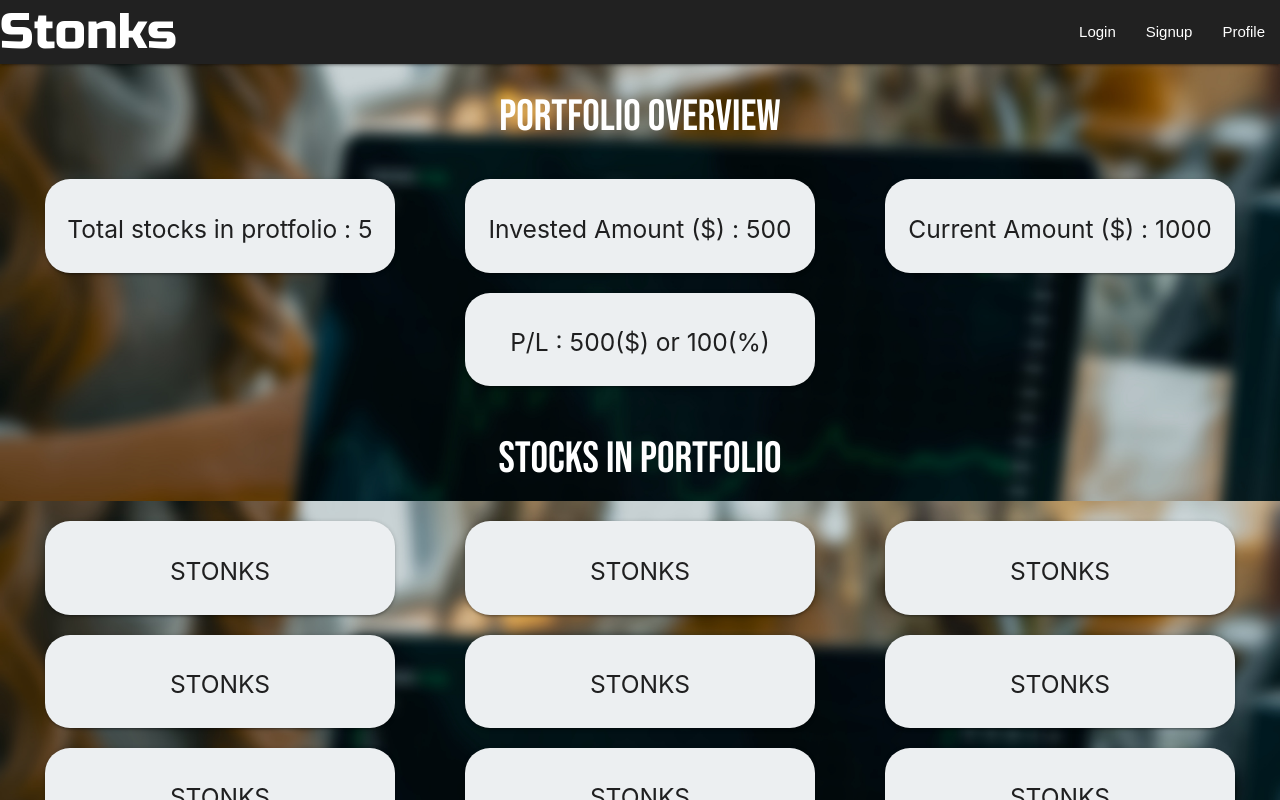
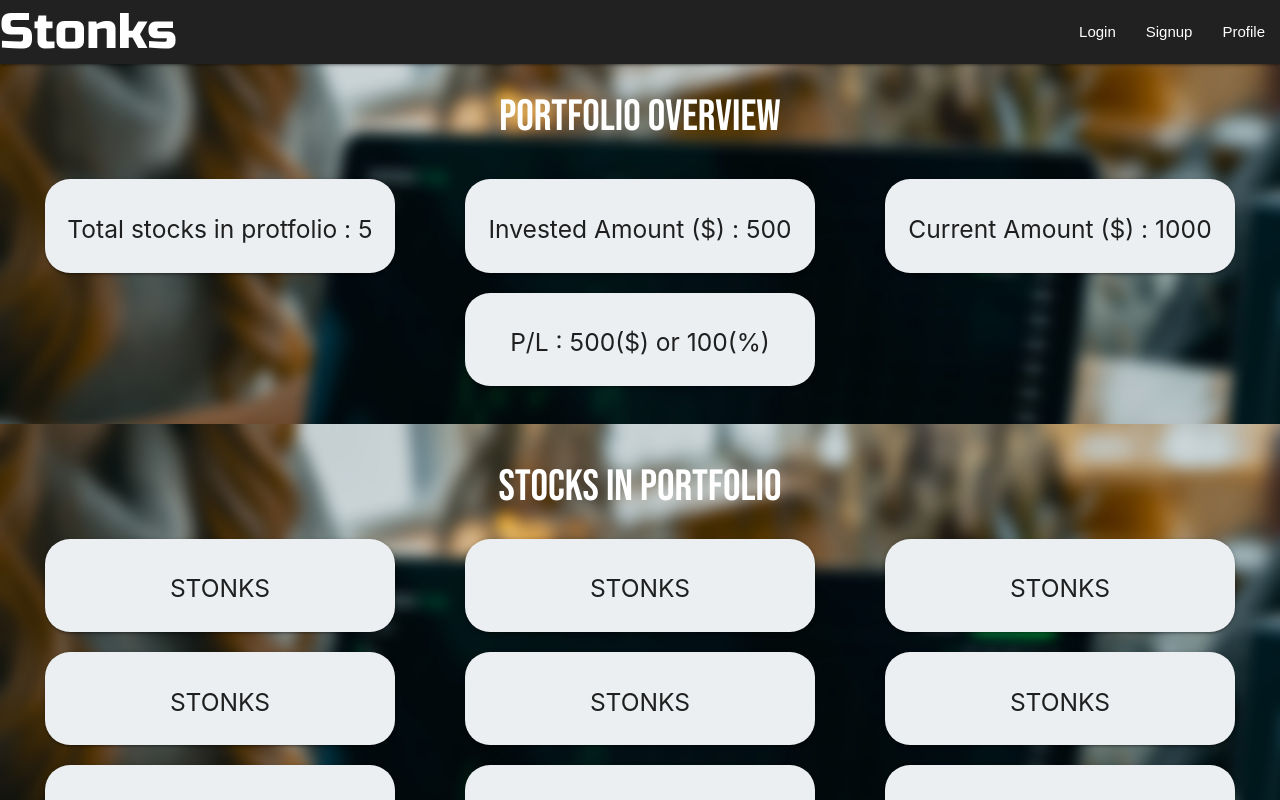
Before and after one commit to Kyouma-san/Stonk2.0, a React (Create React App) app in the folder client/: page /profile in a window 1280 px wide. Shown: the top 800 px of the page. Built offline with nearby package versions, Linux system fonts and the light colour scheme; a web font is replaced by a local one.

Commit message:
profile page

```diff
--- a/client/src/App.css
+++ b/client/src/App.css
@@ -71,6 +71,9 @@ a{
 
 
 /* profile css start */
+.heading2{
+  width: 100vw;
+}
 
 .profileoverview{
   display: flex;
--- a/client/src/components/screens/Profile.js
+++ b/client/src/components/screens/Profile.js
@@ -18,8 +18,9 @@ const Profile = () => {
                     <h5> P/L : 500($) or 100(%)</h5>
                 </div>
             </div>
+
+            <div className="stonks">
             <h3 className="profileoverview-heading heading2">Stocks in Portfolio </h3>
-            <div className="stonks">
                 <div className="card profile-stock-card auth-card input-field #eceff1 blue-grey lighten-5">
                 <h5> STONKS</h5>
                 </div>
```
Also changed, not shown: client/src/chart.jpg (deleted).
